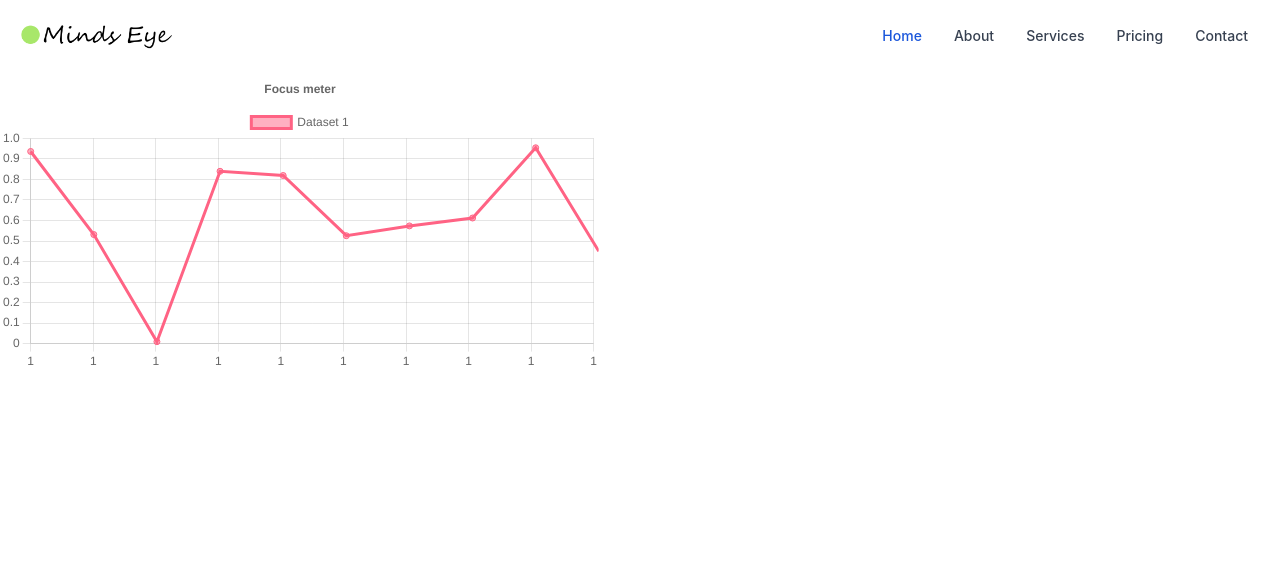
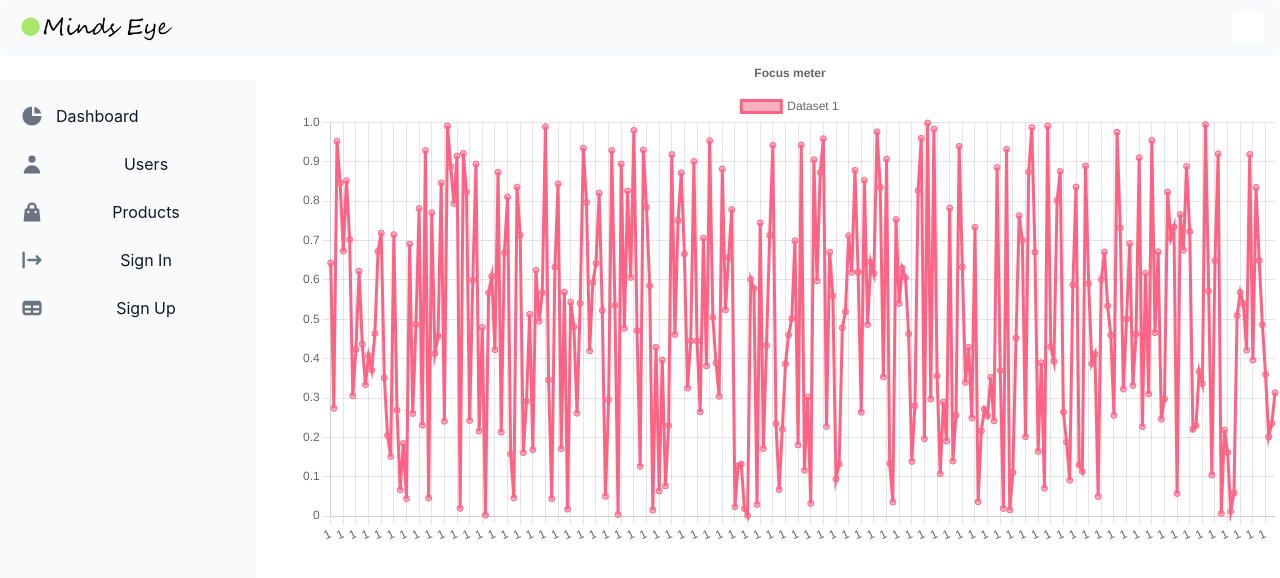
Before and after one commit to 0Xiaohei0/eeg-display, a React (Create React App) app: page / in a window 1280 px wide. Shown: the top 578 px of the page. Built offline with nearby package versions, Linux system fonts and the light colour scheme.

Commit message:
added side bar

```diff
--- a/src/App.css
+++ b/src/App.css
@@ -3,5 +3,5 @@
 }
 
 .focusGraph--container {
-  max-width: 600px;
+  margin-left: 300px;
 }
--- /dev/null
+++ b/src/Components/SideBar.jsx
@@ -0,0 +1,144 @@
+import React from "react";
+
+export default function SideBar() {
+  return (
+    <div className="SideBar--Container">
+      <button
+        data-drawer-target="default-sidebar"
+        data-drawer-toggle="default-sidebar"
+        aria-controls="default-sidebar"
+        type="button"
+        className="inline-flex items-center p-2 mt-2 ml-3 text-sm text-gray-500 rounded-lg md:hidden hover:bg-gray-100 focus:outline-none focus:ring-2 focus:ring-gray-200 dark:text-gray-400 dark:hover:bg-gray-700 dark:focus:ring-gray-600"
+      >
+        <span className="sr-only">Open sidebar</span>
+        <svg
+          className="w-6 h-6"
+          aria-hidden="true"
+          fill="currentColor"
+          viewBox="0 0 20 20"
+          xmlns="http://www.w3.org/2000/svg"
+        >
+          <path
+            clipRule="evenodd"
+            fillRule="evenodd"
+            d="M2 4.75A.75.75 0 012.75 4h14.5a.75.75 0 010 1.5H2.75A.75.75 0 012 4.75zm0 10.5a.75.75 0 01.75-.75h7.5a.75.75 0 010 1.5h-7.5a.75.75 0 01-.75-.75zM2 10a.75.75 0 01.75-.75h14.5a.75.75 0 010 1.5H2.75A.75.75 0 012 10z"
+          ></path>
+        </svg>
+      </button>
+
+      <aside
+        id="default-sidebar"
+        className="fixed top-20 left-0 z-40 w-64 h-screen transition-transform -translate-x-full sm:translate-x-0"
+        aria-label="Sidebar"
+      >
+        <div className="h-full px-3 py-4 overflow-y-auto bg-gray-50 dark:bg-gray-800">
+          <ul className="space-y-2">
+            <li>
+              <a
+                href="#"
+                className="flex items-center p-2 text-base font-normal text-gray-900 rounded-lg dark:text-white hover:bg-gray-100 dark:hover:bg-gray-700"
+              >
+                <svg
+                  aria-hidden="true"
+                  className="w-6 h-6 text-gray-500 transition duration-75 dark:text-gray-400 group-hover:text-gray-900 dark:group-hover:text-white"
+                  fill="currentColor"
+                  viewBox="0 0 20 20"
+                  xmlns="http://www.w3.org/2000/svg"
+                >
+                  <path d="M2 10a8 8 0 018-8v8h8a8 8 0 11-16 0z"></path>
+                  <path d="M12 2.252A8.014 8.014 0 0117.748 8H12V2.252z"></path>
+                </svg>
+                <span className="ml-3">Dashboard</span>
+              </a>
+            </li>
+
+            <li>
+              <a
+                href="#"
+                className="flex items-center p-2 text-base font-normal text-gray-900 rounded-lg dark:text-white hover:bg-gray-100 dark:hover:bg-gray-700"
+              >
+                <svg
+                  aria-hidden="true"
+                  className="flex-shrink-0 w-6 h-6 text-gray-500 transition duration-75 dark:text-gray-400 group-hover:text-gray-900 dark:group-hover:text-white"
+                  fill="currentColor"
+                  viewBox="0 0 20 20"
+                  xmlns="http://www.w3.org/2000/svg"
+                >
+                  <path
+                    fillRule="evenodd"
+                    d="M10 9a3 3 0 100-6 3 3 0 000 6zm-7 9a7 7 0 1114 0H3z"
+                    clipRule="evenodd"
+                  ></path>
+                </svg>
+                <span className="flex-1 ml-3 whitespace-nowrap">Users</span>
+              </a>
+            </li>
+            <li>
+              <a
+                href="#"
+                className="flex items-center p-2 text-base font-normal text-gray-900 rounded-lg dark:text-white hover:bg-gray-100 dark:hover:bg-gray-700"
+              >
+                <svg
+                  aria-hidden="true"
+                  className="flex-shrink-0 w-6 h-6 text-gray-500 transition duration-75 dark:text-gray-400 group-hover:text-gray-900 dark:group-hover:text-white"
+                  fill="currentColor"
+                  viewBox="0 0 20 20"
+                  xmlns="http://www.w3.org/2000/svg"
+                >
+                  <path
+                    fillRule="evenodd"
+                    d="M10 2a4 4 0 00-4 4v1H5a1 1 0 00-.994.89l-1 9A1 1 0 004 18h12a1 1 0 00.994-1.11l-1-9A1 1 0 0015 7h-1V6a4 4 0 00-4-4zm2 5V6a2 2 0 10-4 0v1h4zm-6 3a1 1 0 112 0 1 1 0 01-2 0zm7-1a1 1 0 100 2 1 1 0 000-2z"
+                    clipRule="evenodd"
+                  ></path>
+                </svg>
+                <span className="flex-1 ml-3 whitespace-nowrap">Products</span>
+              </a>
+            </li>
+            <li>
+              <a
+                href="#"
+                className="flex items-center p-2 text-base font-normal text-gray-900 rounded-lg dark:text-white hover:bg-gray-100 dark:hover:bg-gray-700"
+              >
+                <svg
+                  aria-hidden="true"
+                  className="flex-shrink-0 w-6 h-6 text-gray-500 transition duration-75 dark:text-gray-400 group-hover:text-gray-900 dark:group-hover:text-white"
+                  fill="currentColor"
+                  viewBox="0 0 20 20"
+                  xmlns="http://www.w3.org/2000/svg"
+                >
+                  <path
+                    fillRule="evenodd"
+                    d="M3 3a1 1 0 00-1 1v12a1 1 0 102 0V4a1 1 0 00-1-1zm10.293 9.293a1 1 0 001.414 1.414l3-3a1 1 0 000-1.414l-3-3a1 1 0 10-1.414 1.414L14.586 9H7a1 1 0 100 2h7.586l-1.293 1.293z"
+                    clipRule="evenodd"
+                  ></path>
+                </svg>
+                <span className="flex-1 ml-3 whitespace-nowrap">Sign In</span>
+              </a>
+            </li>
+            <li>
+              <a
+                href="#"
+                className="flex items-center p-2 text-base font-normal text-gray-900 rounded-lg dark:text-white hover:bg-gray-100 dark:hover:bg-gray-700"
+              >
+                <svg
+                  aria-hidden="true"
+                  className="flex-shrink-0 w-6 h-6 text-gray-500 transition duration-75 dark:text-gray-400 group-hover:text-gray-900 dark:group-hover:text-white"
+                  fill="currentColor"
+                  viewBox="0 0 20 20"
+                  xmlns="http://www.w3.org/2000/svg"
+                >
+                  <path
+                    fillRule="evenodd"
+                    d="M5 4a3 3 0 00-3 3v6a3 3 0 003 3h10a3 3 0 003-3V7a3 3 0 00-3-3H5zm-1 9v-1h5v2H5a1 1 0 01-1-1zm7 1h4a1 1 0 001-1v-1h-5v2zm0-4h5V8h-5v2zM9 8H4v2h5V8z"
+                    clipRule="evenodd"
+                  ></path>
+                </svg>
+                <span className="flex-1 ml-3 whitespace-nowrap">Sign Up</span>
+              </a>
+            </li>
+          </ul>
+        </div>
+      </aside>
+    </div>
+  );
+}
--- a/src/Components/focusGraph.jsx
+++ b/src/Components/focusGraph.jsx
@@ -25,6 +25,7 @@ ChartJS.register(
 
 export const options = {
   responsive: true,
+  animation: false,
   plugins: {
     legend: {
       position: "top",
@@ -66,7 +67,7 @@ function FocusGraph() {
       chart.data.labels = TestData.map((d) => d.label);
       //console.log(chart.data.datasets[0].data);
       chart.update();
-    }, 1000);
+    }, 10);
     return () => clearInterval(interval);
   }, [refresh]);
 
--- a/src/Data/testData.js
+++ b/src/Data/testData.js
@@ -1,4 +1,4 @@
-const MaxLength = 100;
+const MaxLength = 300;
 
 export const TestData = [
   { label: 1, data: Math.random() },
--- a/src/Pages/DashBoardPage.jsx
+++ b/src/Pages/DashBoardPage.jsx
@@ -1,10 +1,11 @@
 import React from "react";
 import FocusGraph from "../Components/focusGraph";
+import SideBar from "../Components/SideBar";
 
 export default function DashBoardPage() {
   return (
     <div>
-      <nav className="bg-white border-gray-200 px-2 sm:px-4 py-2.5 rounded dark:bg-gray-900">
+      <nav className="bg-gray-50 border-gray-200 px-2 sm:px-4 py-2.5 rounded dark:bg-gray-900">
         <div className="container flex flex-wrap items-center justify-between mx-auto">
           <a href="/" className="flex items-center">
             <img
@@ -37,54 +38,14 @@ export default function DashBoardPage() {
             </svg>
           </button>
           <div className="hidden w-full md:block md:w-auto" id="navbar-default">
-            <ul className="flex flex-col p-4 mt-4 border border-gray-100 rounded-lg bg-gray-50 md:flex-row md:space-x-8 md:mt-0 md:text-sm md:font-medium md:border-0 md:bg-white dark:bg-gray-800 md:dark:bg-gray-900 dark:border-gray-700">
-              <li>
-                <a
-                  href="/"
-                  className="block py-2 pl-3 pr-4 text-white bg-blue-700 rounded md:bg-transparent md:text-blue-700 md:p-0 dark:text-white"
-                  aria-current="page"
-                >
-                  Home
-                </a>
-              </li>
-              <li>
-                <a
-                  href="/"
-                  className="block py-2 pl-3 pr-4 text-gray-700 rounded hover:bg-gray-100 md:hover:bg-transparent md:border-0 md:hover:text-blue-700 md:p-0 dark:text-gray-400 md:dark:hover:text-white dark:hover:bg-gray-700 dark:hover:text-white md:dark:hover:bg-transparent"
-                >
-                  About
-                </a>
-              </li>
-              <li>
-                <a
-                  href="/"
-                  className="block py-2 pl-3 pr-4 text-gray-700 rounded hover:bg-gray-100 md:hover:bg-transparent md:border-0 md:hover:text-blue-700 md:p-0 dark:text-gray-400 md:dark:hover:text-white dark:hover:bg-gray-700 dark:hover:text-white md:dark:hover:bg-transparent"
-                >
-                  Services
-                </a>
-              </li>
-              <li>
-                <a
-                  href="/"
-                  className="block py-2 pl-3 pr-4 text-gray-700 rounded hover:bg-gray-100 md:hover:bg-transparent md:border-0 md:hover:text-blue-700 md:p-0 dark:text-gray-400 md:dark:hover:text-white dark:hover:bg-gray-700 dark:hover:text-white md:dark:hover:bg-transparent"
-                >
-                  Pricing
-                </a>
-              </li>
-              <li>
-                <a
-                  href="/"
-                  className="block py-2 pl-3 pr-4 text-gray-700 rounded hover:bg-gray-100 md:hover:bg-transparent md:border-0 md:hover:text-blue-700 md:p-0 dark:text-gray-400 md:dark:hover:text-white dark:hover:bg-gray-700 dark:hover:text-white md:dark:hover:bg-transparent"
-                >
-                  Contact
-                </a>
-              </li>
-            </ul>
+            <ul className="flex flex-col p-4 mt-4 border border-gray-100 rounded-lg bg-gray-50 md:flex-row md:space-x-8 md:mt-0 md:text-sm md:font-medium md:border-0 md:bg-white dark:bg-gray-800 md:dark:bg-gray-900 dark:border-gray-700"></ul>
           </div>
         </div>
       </nav>
-
-      <FocusGraph />
+      <div className="DashboardContent--Container">
+        <FocusGraph />
+        <SideBar />
+      </div>
     </div>
   );
 }
```
